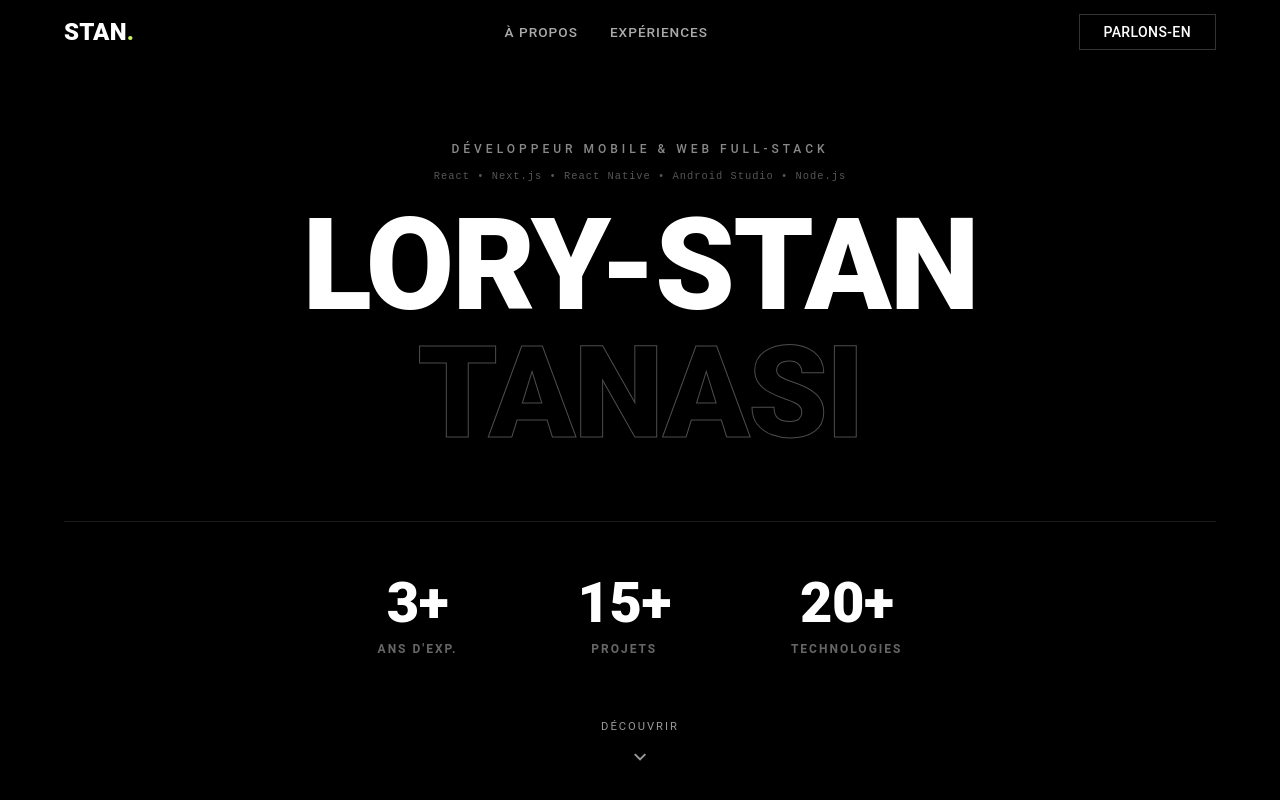
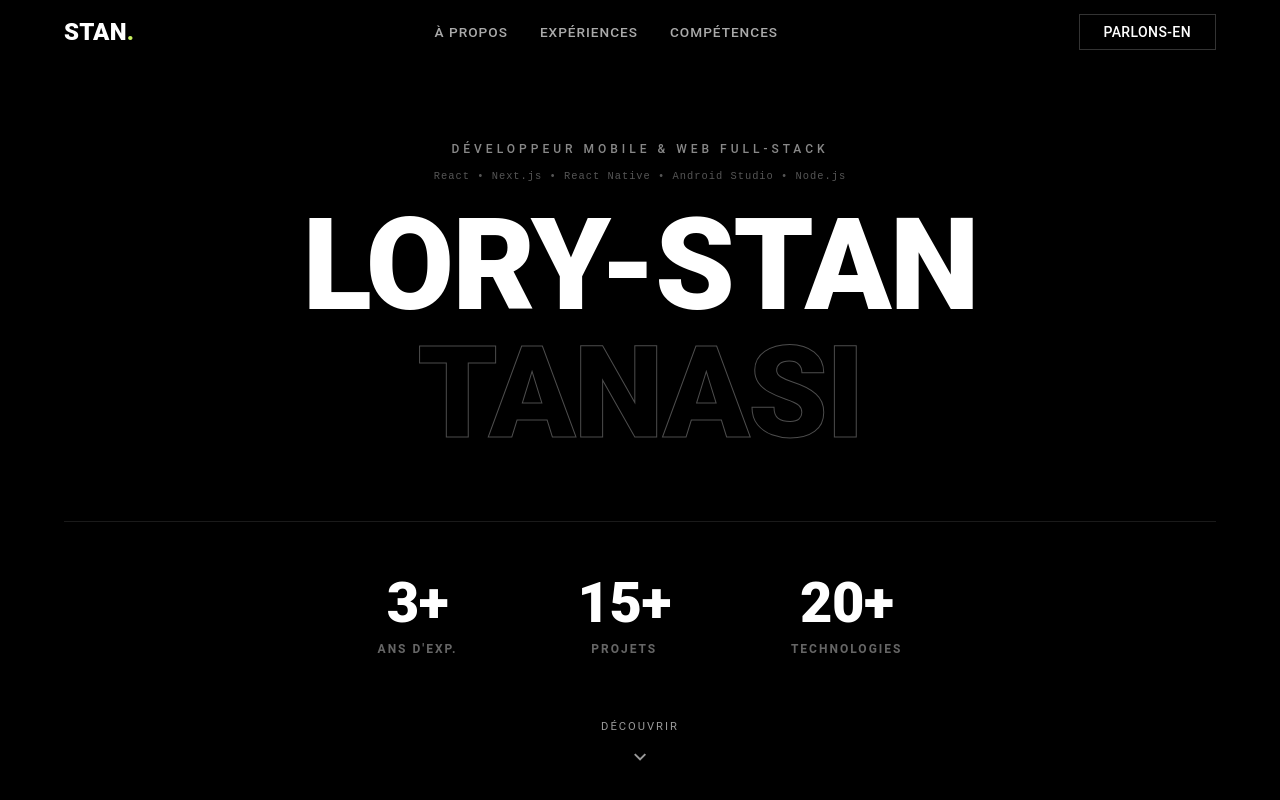
Before and after one commit to stantanasi/stantanasi.github.io, a Next.js app: page / in a window 1280 px wide. Shown: the top 800 px of the page. Built offline with nearby package versions, Linux system fonts and the light colour scheme; what @mui/material-nextjs would draw is missing.

Commit message:
feat(navbar): add skills item

```diff
--- a/components/ui/Navbar.tsx
+++ b/components/ui/Navbar.tsx
@@ -7,6 +7,7 @@ import { useEffect, useState } from 'react';
 const items = [
   { name: 'À propos', href: '#about' },
   { name: 'Expériences', href: '#experience' },
+  { name: 'Compétences', href: '#skills' },
 ];
 
 export default function Navbar() {
```
